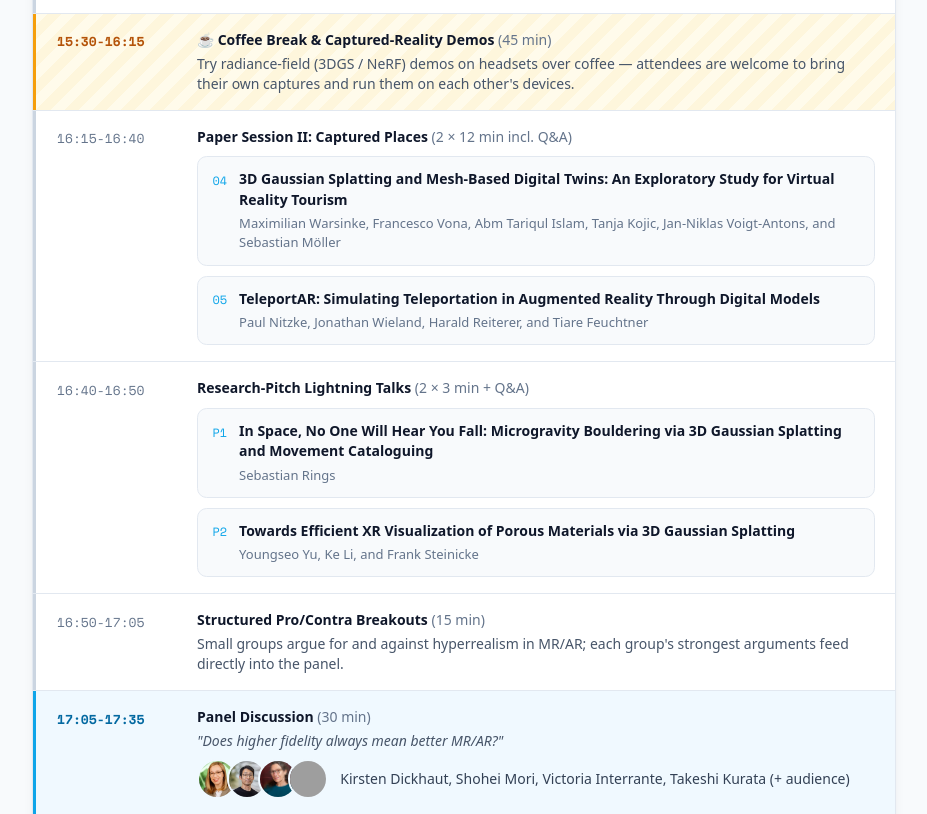
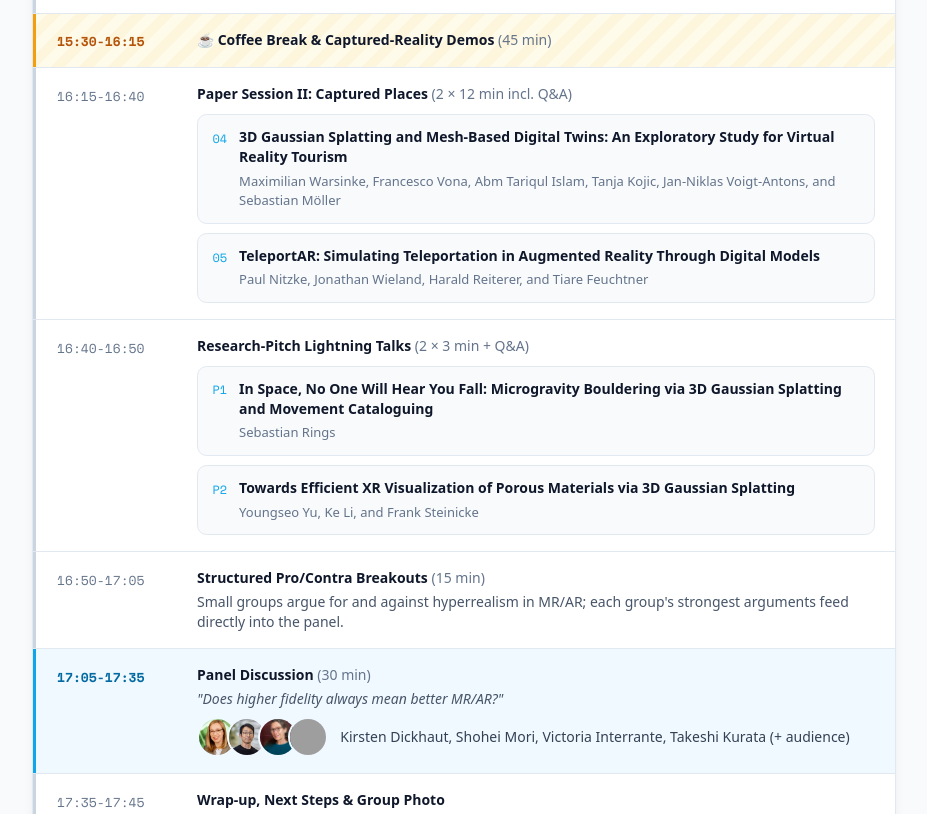
Before and after one commit to mediated-reality/rf4xr, a website: page docs/hype-xr2026/index.html in a window 1280 px wide. Shown: the part 2487-3301 px from the top of the page, without its empty margins (176-1103 px from the left). Drawn offline with nearby package versions, Linux system fonts and the light colour scheme; grey boxes are pictures that could not be loaded.

Commit message:
update workshop program

```diff
--- a/docs/hype-xr2026/index.html
+++ b/docs/hype-xr2026/index.html
@@ -383,9 +383,6 @@
                         <div class="prog-time">15:30-16:15</div>
                         <div>
                             <div class="prog-title">☕ Coffee Break &amp; Captured-Reality Demos <span class="prog-note">(45 min)</span></div>
-                            <div class="prog-desc">
-                                Try radiance-field (3DGS / NeRF) demos on headsets over coffee — attendees are welcome to bring their own captures and run them on each other's devices.
-                            </div>
                         </div>
                     </li>
                     <li class="prog-slot">
```
